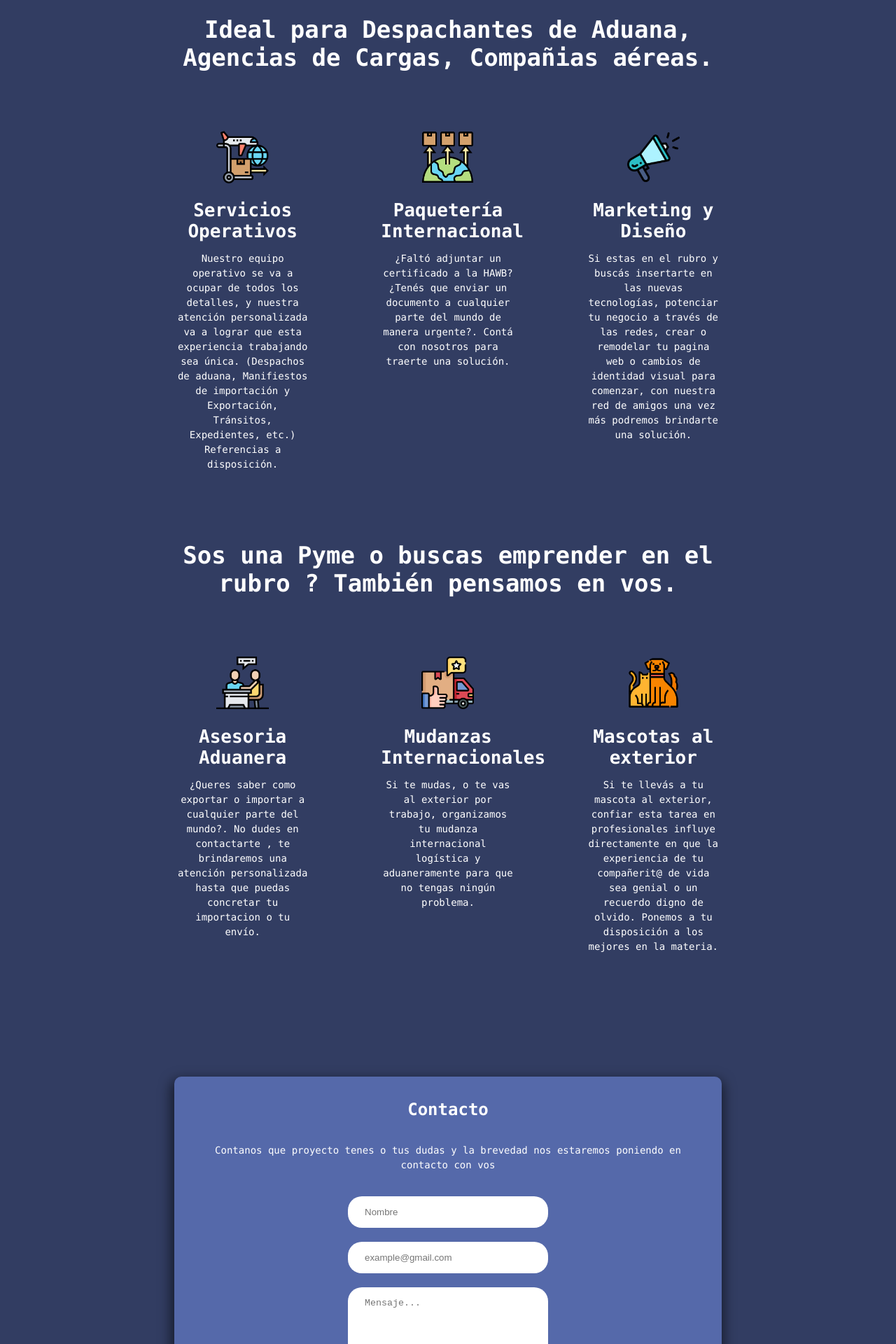
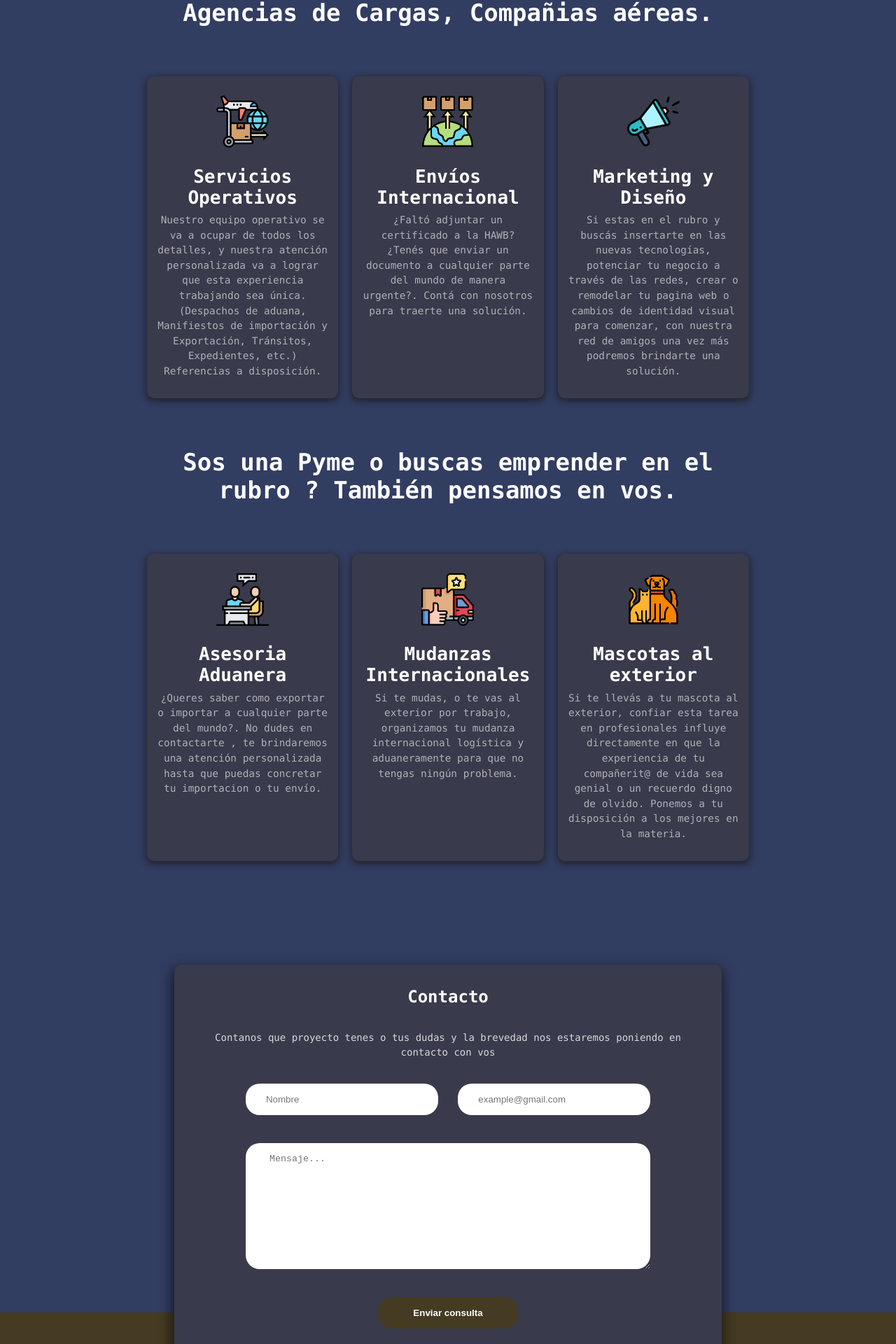
Before and after one commit to emilioQuilodran/Kupaln, a Next.js app: page / in a window 1280 px wide. Shown: the part 860-2780 px from the top of the page at 70% size. Built offline with nearby package versions, Linux system fonts and the light colour scheme.

Commit message:
fix styling

```diff
--- a/src/app/layout.module.scss
+++ b/src/app/layout.module.scss
@@ -31,15 +31,7 @@
 
 .body p {
   line-height: 1.5;
-}
-
-.body input, .body textarea {
-  background-color: $theme-white;
-  padding: 15px 5%;
-  width: 50%;
-  border: none;
-  border-radius: 20px;
-  color: $dark-grey;
+  opacity: 0.8;
 }
 
 .noMargin {
--- a/src/app/page.module.scss
+++ b/src/app/page.module.scss
@@ -30,7 +30,7 @@
   height: auto;
 }
 
-.teams, .features, .testimonials, .subscribeForm {
+.teams, .features, .testimonials {
   background: $dark-blue-main;
 }
 
@@ -77,10 +77,10 @@
 }
 
 .subscribeForm > div {
-  background: $dark-blue-su;
+  background: $grey;
   border-radius: 10px;
-  padding: 5% 10%;
-  width: 90%;
+  padding: 5%;
+  width: 80%;
   margin: 0 auto;
   position: relative;
   bottom: -29px;
@@ -146,6 +146,12 @@
 .features {
   h2, div {
     position: relative;
+  }
+  .card {
+    //background: $dark-blue-su;
+    background: $grey;
+    border-radius: 10px;
+    padding: 10% 5%;
   }
 }
 
@@ -259,7 +265,6 @@
   opacity: 0.6;
   font-size: 0.9rem;
   line-height: 1.5;
-  max-width: 30ch;
 }
 
 .center {
@@ -348,6 +353,9 @@
   .hero p {
     margin: 0 auto;
     width: 55%;
+  }
+  .features {
+    padding-top: 0;
   }
   .features h2 {
     max-width: 780px;
--- a/src/components/Footer.jsx
+++ b/src/components/Footer.jsx
@@ -1,6 +1,6 @@
 import Image from 'next/image'
 import styles from '../app/page.module.scss'
-import utils from '../styles/utils.module.css'
+import utils from '../styles/utils.module.scss'
 
 const Form = () => {
     return(
--- a/src/components/Header.jsx
+++ b/src/components/Header.jsx
@@ -13,7 +13,7 @@ const Header = () => {
                 }}>
                     <h1 className={styles.logoContent}>
                         <Image
-                            src="/images/Kupaln-14.png"
+                            src="/images/Kupaln-13.png"
                             alt="Küpaln"
                             width={430}
                             height={260}
--- a/src/components/form.jsx
+++ b/src/components/form.jsx
@@ -1,5 +1,5 @@
 import styles from '../app/page.module.scss'
-import utils from '../styles/utils.module.css'
+import utils from '../styles/utils.module.scss'
 
 const Form = () => {
     return(
@@ -8,8 +8,10 @@ const Form = () => {
             <h4>Contacto</h4>
             <p>Contanos que proyecto tenes o tus dudas y la brevedad nos estaremos poniendo en contacto con vos</p>
             <form className={utils.contactForm}>
-              <input type="text" name="name" id="name" placeholder='Nombre' className={utils.displayBlock} />
-              <input type='text' id='email' name='email' placeholder='example@gmail.com' className={utils.displayBlock} />
+              <div style={{display: "flex", justifyContent: 'space-between', flexWrap: 'nowrap', width: '85%', gap: '5%' }}>
+                <input type="text" name="name" id="name" placeholder='Nombre' className={utils.displayBlock} />
+                <input type='text' id='email' name='email' placeholder='example@gmail.com' className={utils.displayBlock} />
+              </div>
               <textarea name="" id="" cols="30" rows="10" placeholder='Mensaje...' className={utils.displayBlock}></textarea>
               <button className={styles.btn}>Enviar consulta</button>
             </form>
--- a/src/pages/index.js
+++ b/src/pages/index.js
@@ -1,7 +1,7 @@
 import Image from 'next/image'
 import styles from '@/app/page.module.scss'
 import styleLay from '@/app/layout.module.scss'
-import utils from '@/styles/utils.module.css'
+import utils from '@/styles/utils.module.scss'
 import Form from '@/components/form'
 import Footer from '@/components/Footer'
 import Link from "next/link";
@@ -30,7 +30,7 @@ const Home = ({data}) => {
         <section className={styles.features}>
           <h2>Ideal para Despachantes de Aduana, Agencias de Cargas, Compañias aéreas.</h2>
           <div>
-            <article>
+            <article className={`${styles.card} ${utils.greyShadow}`}>
               <Image
                   src="/images/logistica.png"
                   alt="Servicios Operativos"
@@ -40,17 +40,17 @@ const Home = ({data}) => {
               <h4>Servicios Operativos</h4>
               <p>Nuestro equipo operativo se va a ocupar de todos los detalles, y nuestra atención personalizada va a lograr que esta experiencia trabajando sea única. (Despachos de aduana, Manifiestos de importación y Exportación, Tránsitos, Expedientes, etc.) Referencias a disposición.</p>
             </article>
-            <article>
+            <article className={`${styles.card} ${utils.greyShadow}`}>
               <Image
                   src="/images/internacional.png"
                   alt="paqueteria internacional"
                   width={50}
                   height={64}
               />
-              <h4>Paquetería Internacional</h4>
+              <h4>Envíos Internacional</h4>
               <p>¿Faltó adjuntar un certificado a la HAWB? ¿Tenés que enviar un documento a cualquier parte del mundo de manera urgente?. Contá con nosotros para traerte una solución.</p>
             </article>
-            <article>
+            <article className={`${styles.card} ${utils.greyShadow}`}>
               <Image
                   src="/images/promocion.png"
                   alt="Marketing y Diseño"
@@ -63,7 +63,7 @@ const Home = ({data}) => {
           </div>
           <h2>Sos una Pyme o buscas emprender en el rubro ? También pensamos en vos.</h2>
           <div>
-            <article>
+            <article className={`${styles.card} ${utils.greyShadow}`}>
               <Image
                   src="/images/consulta.png"
                   alt="Asesoria Aduanera"
@@ -73,7 +73,7 @@ const Home = ({data}) => {
               <h4>Asesoria Aduanera</h4>
               <p>¿Queres saber como exportar o importar a cualquier parte del mundo?. No dudes en contactarte , te brindaremos una atención personalizada hasta que puedas concretar tu importacion o tu envío.</p>
             </article>
-            <article>
+            <article className={`${styles.card} ${utils.greyShadow}`}>
               <Image
                   src="/images/camion-de-reparto.png"
                   alt="Mudanzas Internacionales"
@@ -83,7 +83,7 @@ const Home = ({data}) => {
               <h4>Mudanzas Internacionales </h4>
               <p>Si te mudas, o te vas al exterior por trabajo, organizamos tu mudanza internacional logística y aduaneramente para que no tengas ningún problema.</p>
             </article>
-            <article>
+            <article className={`${styles.card} ${utils.greyShadow}`}>
               <Image
                   src="/images/mascotas.png"
                   alt="Mascotas al exterior"
@@ -104,21 +104,6 @@ const Home = ({data}) => {
           /**
            * <section className={styles.testimonials}>
               <div>
-                <article className={`${styles.slot} ${utils.greyShadow}`}>
-                  <p>Fylo has improved our team productivity by an order of magnitude. Since making the switch our team has become a well-oiled collaboration machine.</p>
-                  <div className={styles.slotContent}>
-                    <Image
-                        src="/images/profile-1.jpg"
-                        alt="icon profile"
-                        width={25}
-                        height={25}
-                    />
-                    <div>
-                      <h5>Satish Patel</h5>
-                      <p>Founder & CEO, Huddle</p>
-                    </div>
-                  </div>
-                </article>
                 <article className={`${styles.slot} ${utils.greyShadow}`}>
                   <p>Fylo has improved our team productivity by an order of magnitude. Since making the switch our team has become a well-oiled collaboration machine.</p>
                   <div className={styles.slotContent}>
@@ -157,59 +142,6 @@ const Home = ({data}) => {
         <Footer />
       </main>
     </div>
-    /**
-     * <div className={styles.grid}>
-          <a
-            href="https://nextjs.org/docs?utm_source=create-next-app&utm_medium=appdir-template&utm_campaign=create-next-app"
-            className={styles.card}
-            target="_blank"
-            rel="noopener noreferrer"
-          >
-            <h2>
-              Docs <span>-&gt;</span>
-            </h2>
-            <p>Find in-depth information about Next.js features and API.</p>
-          </a>
-
-          <a
-            href="https://nextjs.org/learn?utm_source=create-next-app&utm_medium=appdir-template&utm_campaign=create-next-app"
-            className={styles.card}
-            target="_blank"
-            rel="noopener noreferrer"
-          >
-            <h2>
-              Learn <span>-&gt;</span>
-            </h2>
-            <p>Learn about Next.js in an interactive course with&nbsp;quizzes!</p>
-          </a>
-
-          <a
-            href="https://vercel.com/templates?framework=next.js&utm_source=create-next-app&utm_medium=appdir-template&utm_campaign=create-next-app"
-            className={styles.card}
-            target="_blank"
-            rel="noopener noreferrer"
-          >
-            <h2>
-              Templates <span>-&gt;</span>
-            </h2>
-            <p>Explore the Next.js 13 playground.</p>
-          </a>
-
-          <a
-            href="https://vercel.com/new?utm_source=create-next-app&utm_medium=appdir-template&utm_campaign=create-next-app"
-            className={styles.card}
-            target="_blank"
-            rel="noopener noreferrer"
-          >
-            <h2>
-              Deploy <span>-&gt;</span>
-            </h2>
-            <p>
-              Instantly deploy your Next.js site to a shareable URL with Vercel.
-            </p>
-          </a>
-        </div>
-     */
   )
 }
 
--- a/src/styles/utils.module.css
+++ b/src/styles/utils.module.scss
@@ -1,3 +1,5 @@
+@import './_globals.module.scss';
+
 .heading2Xl {
   font-size: 2.5rem;
   line-height: 1.2;
@@ -94,13 +96,28 @@
 .contactForm {
   display: flex;
   flex-direction: column;
-  max-width: 70%;
   align-items: center;
   margin: 0 auto;
   gap: 20px;
 }
 
+.contactForm input, .contactForm textarea {
+  background-color: $theme-white;
+  padding: 15px 5%;
+  border: none;
+  border-radius: 20px;
+  color: $dark-grey;
+  width: 75%;
+  margin-bottom: 20px;
+  display: inline-block;
+}
+
+.contactForm input {
+  width: 80%;
+}
+
 .contactForm button {
   margin-top: 0;
   width: 60%;
+  max-width: 200px;
 }
```
Also changed, not shown: public/images/Kupaln-13.png (added), public/images/logo-kupaln.png (added).
